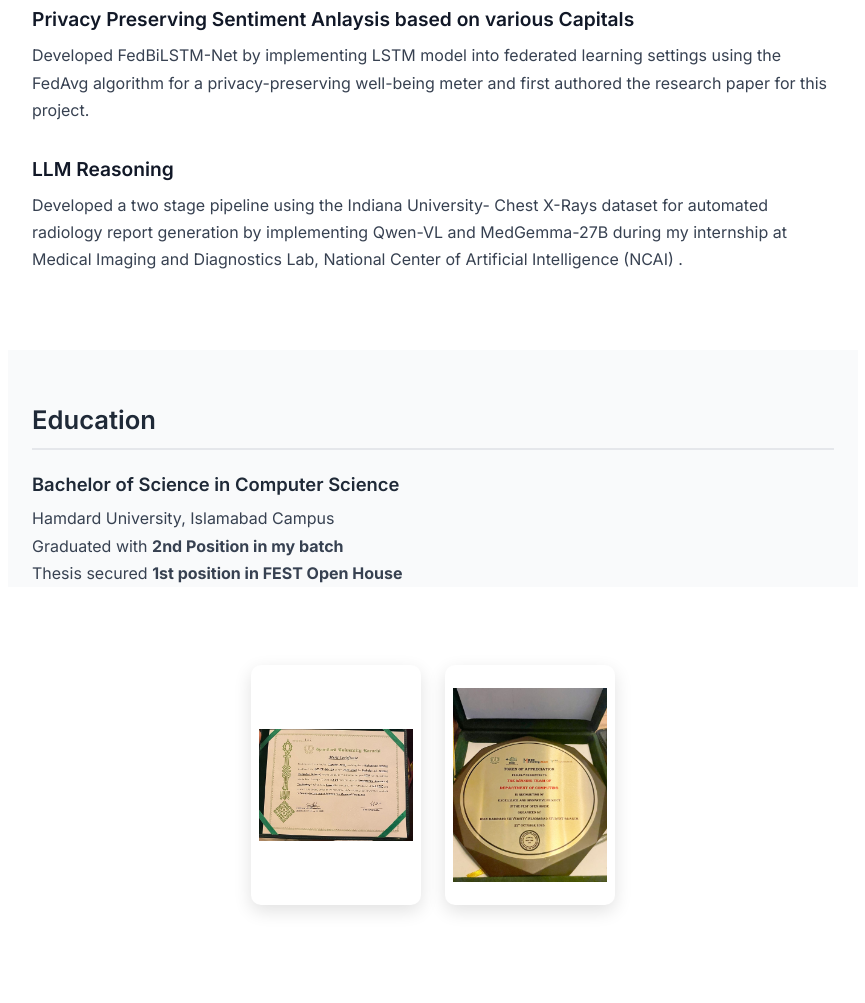
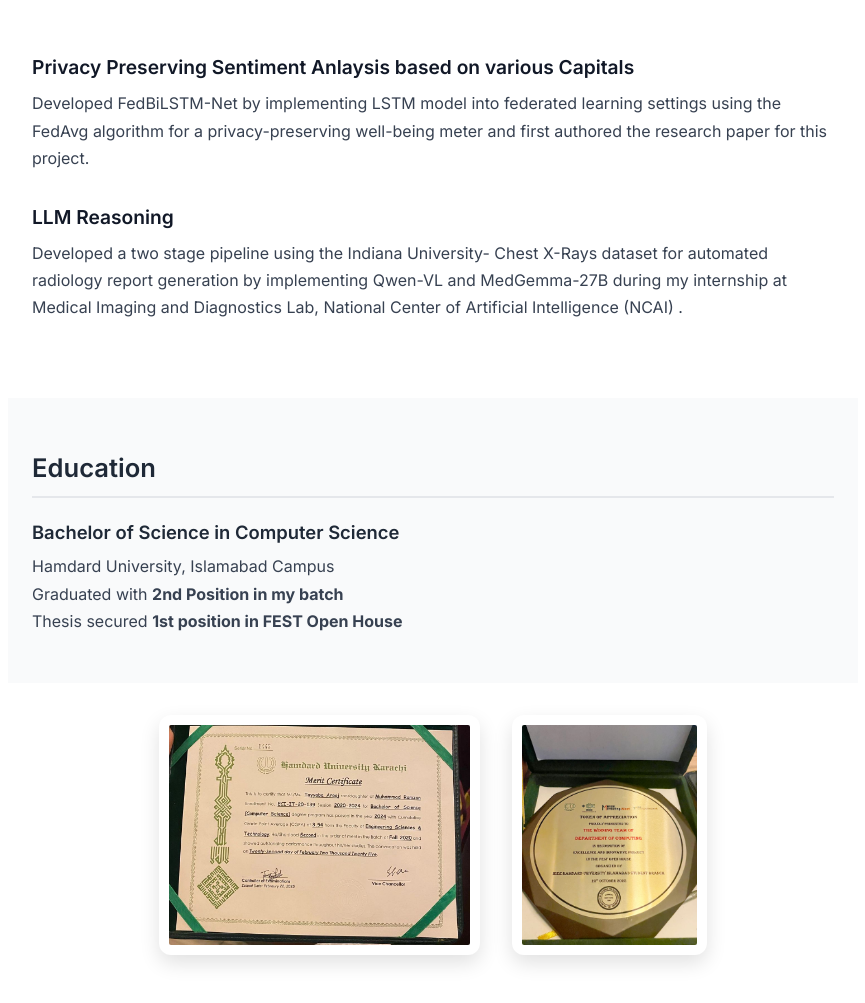
Before and after one commit to tayyabaarooj/tayyabaarooj.github.io, a plain HTML site: page index.html in a window 1280 px wide. Shown: the part 1788-2791 px from the top of the page, without its empty margins (207-1072 px from the left). Before the commit the page ends 2741 px from the top, so only its background shows below. Drawn offline with Linux system fonts and the light colour scheme.

Commit message:
Update style.css

```diff
--- a/style.css
+++ b/style.css
@@ -130,32 +130,32 @@ h1, h2, h3 {
 .education-item p {
   color: #374151;
 }
-
-
-.section.alt {
-  padding-bottom: 0;
+/* ===== Awards / Certificates Section ===== */
+.awards-section {
+  background: #ffffff; /* FORCE white */
+  padding-top: 2rem;
 }
 
-/* ===== FORCE FIX FOR EDUCATION AWARDS IMAGES ===== */
-
+/* Image row */
 .education-awards {
   display: flex;
   justify-content: center;
   align-items: center;
-  gap: 24px;
-  max-width: 700px;
-  margin: 30px auto 0;
+  gap: 32px;
+  max-width: 900px;
+  margin: 0 auto;
+  flex-wrap: nowrap; /* single row */
 }
 
+/* Images */
 .education-awards img {
-  width: 170px !important;     /* FORCE small size */
-  height: 240px !important;    /* FORCE uniform height */
-  max-width: none !important;  /* KILLS global img rules */
-  object-fit: contain !important;
+  height: 240px;
+  width: auto;
+  object-fit: contain;
   background: #ffffff;
-  padding: 8px;
-  border-radius: 10px;
-  box-shadow: 0 6px 18px rgba(0, 0, 0, 0.12);
+  padding: 10px;
+  border-radius: 12px;
+  box-shadow: 0 8px 20px rgba(0, 0, 0, 0.12);
 }
 
 
```
